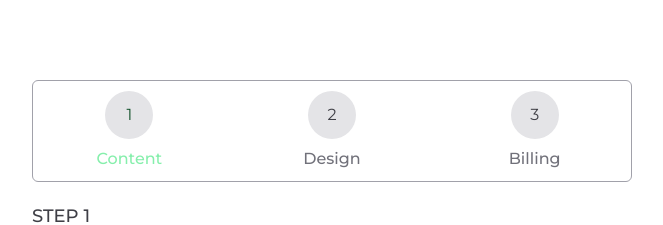
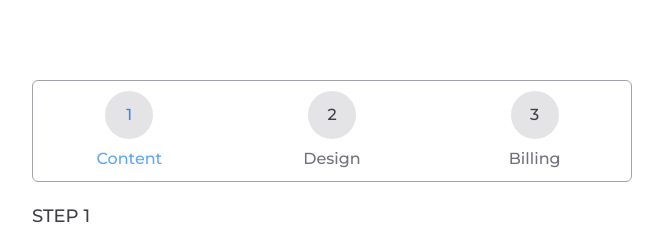
Before and after one commit to t4ner/digital-business-card, a React (Vite) app: page / in a window 1280 px wide. Shown: the top 225 px of the page, without its empty margins (308-971 px from the left). Built offline with nearby package versions, Linux system fonts and the light colour scheme.

Commit message:
Form stepper updated

```diff
--- a/src/components/FormStepper/Stepper.jsx
+++ b/src/components/FormStepper/Stepper.jsx
@@ -47,17 +47,28 @@ function Stepper() {
           const nextHandle = (e) => {
             setFieldValue("step", values.step + 1);
           };
+          const stepHandle = (step) => {
+            setFieldValue("step", step);
+          };
           return (
             <Form className="w-[600px] mx-auto mt-20">
               <header className="grid grid-cols-3 gap-x-2.5 py-2.5 border border-zinc-400 rounded-md mb-5">
                 {steps.map((step) => (
-                  <button className="flex flex-col items-center justify-center">
+                  <button
+                    key={step.step}
+                    type="button"
+                    onClick={() => stepHandle(step.step)}
+                    className="flex flex-col items-center justify-center"
+                    disabled={values.step < step.step}
+                  >
                     <div
                       className={classNames(
-                        "w-12 h-12 rounded-full mb-2 bg-zinc-200 flex items-center justify-center",
+                        "w-12 h-12 font-medium rounded-full mb-2 bg-zinc-200 flex items-center justify-center",
                         {
+                          "bg-blue-200 text-blue-500":
+                            values.step === step.step,
                           "bg-green-200 text-green-900":
-                            values.step === step.step,
+                            values.step > step.step,
                           "bg-zinc-100 text-zinc-700":
                             values.step !== step.step,
                         }
@@ -67,7 +78,9 @@ function Stepper() {
                     </div>
                     <div
                       className={classNames("font-medium", {
-                        "text-green-300": values.step === step.step,
+                        "text-blue-400": values.step === step.step,
+                        "text-green-300": values.step > step.step,
+
                         "text-zinc-500": values.step !== step.step,
                       })}
                     >
```
